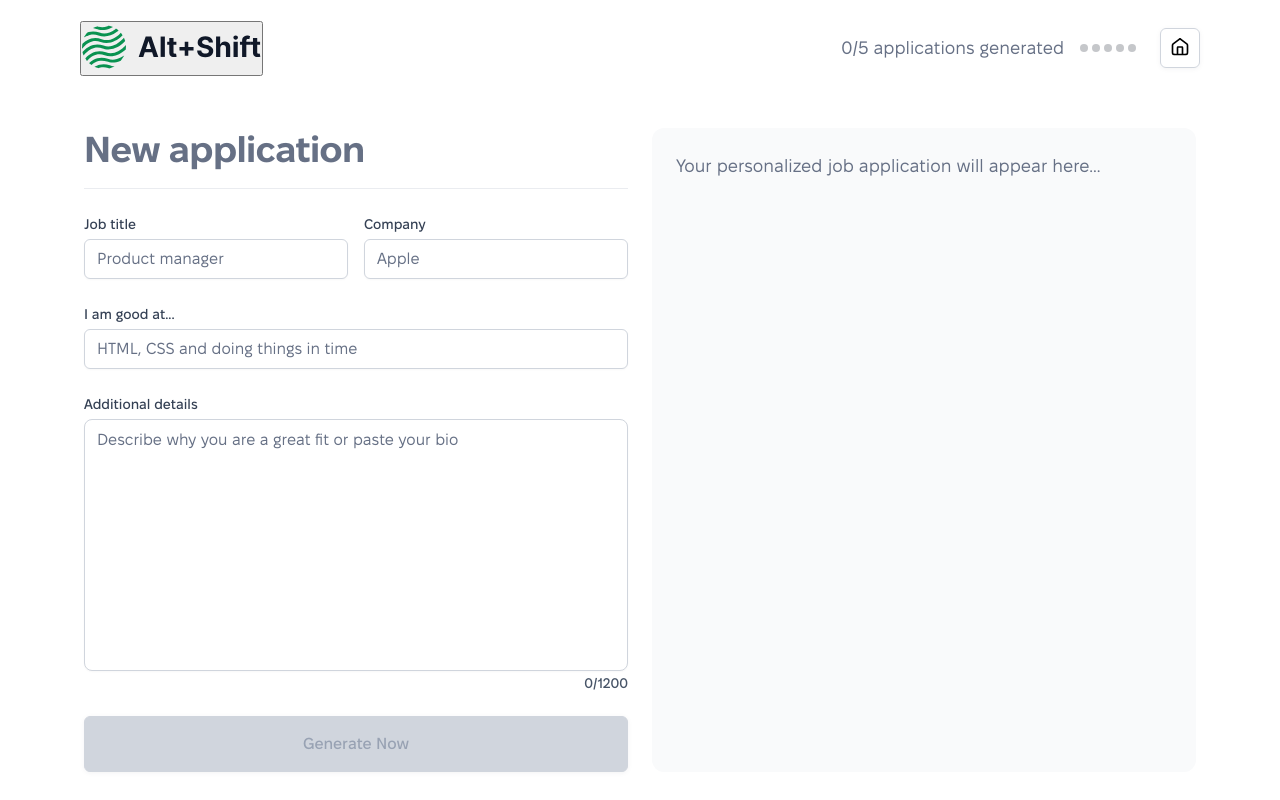
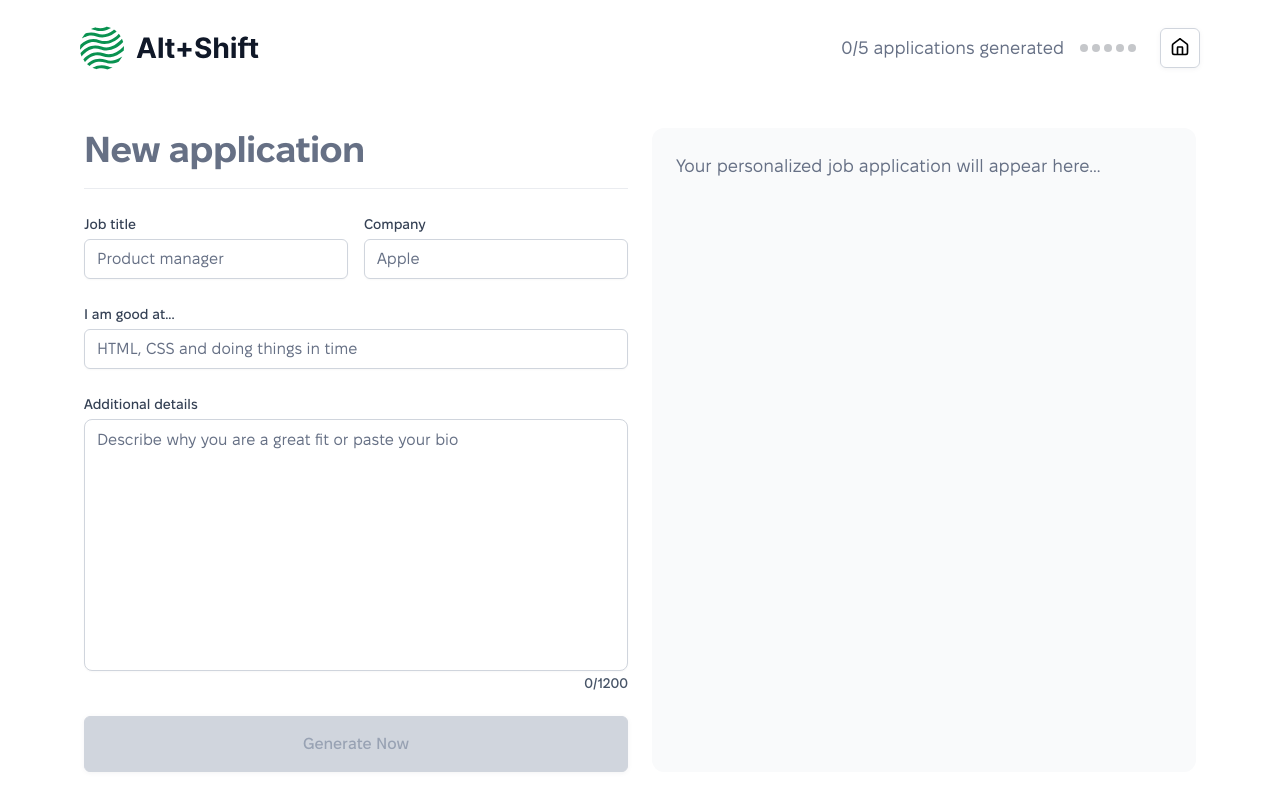
Before and after one commit to VovaTereschenko/cover-letters, a Next.js app: page /new-application in a window 1280 px wide. Built offline with nearby package versions, Linux system fonts and the light colour scheme; no server answers.

Commit message:
adjust home styles

```diff
--- a/components/headers/Header/Header.module.css
+++ b/components/headers/Header/Header.module.css
@@ -19,6 +19,41 @@
 
 .logo {
   flex-shrink: 0;
+}
+
+.logoButton {
+  background: none;
+  background-color: transparent;
+  border: none;
+  padding: 0;
+  margin: 0;
+  cursor: pointer;
+  display: flex;
+  align-items: center;
+  flex-shrink: 0;
+  transition: opacity 0.2s ease;
+  appearance: none;
+  -webkit-appearance: none;
+  -moz-appearance: none;
+  box-shadow: none;
+  outline: none;
+}
+
+.logoButton:hover {
+  opacity: 0.8;
+  background: none;
+  background-color: transparent;
+}
+
+.logoButton:focus {
+  outline: 2px solid var(--color-primary);
+  outline-offset: 2px;
+  border-radius: 4px;
+}
+
+.logoButton:active {
+  background: none;
+  background-color: transparent;
 }
 
 .right {
@@ -44,6 +79,11 @@
 
 .homeButton {
   flex-shrink: 0;
+  appearance: none;
+  -webkit-appearance: none;
+  -moz-appearance: none;
+  box-shadow: none;
+  outline: none;
 }
 
 @media (max-width: 768px) {
```
Also changed, not shown: components/headers/Header/Header.tsx (line endings or trailing spaces).
